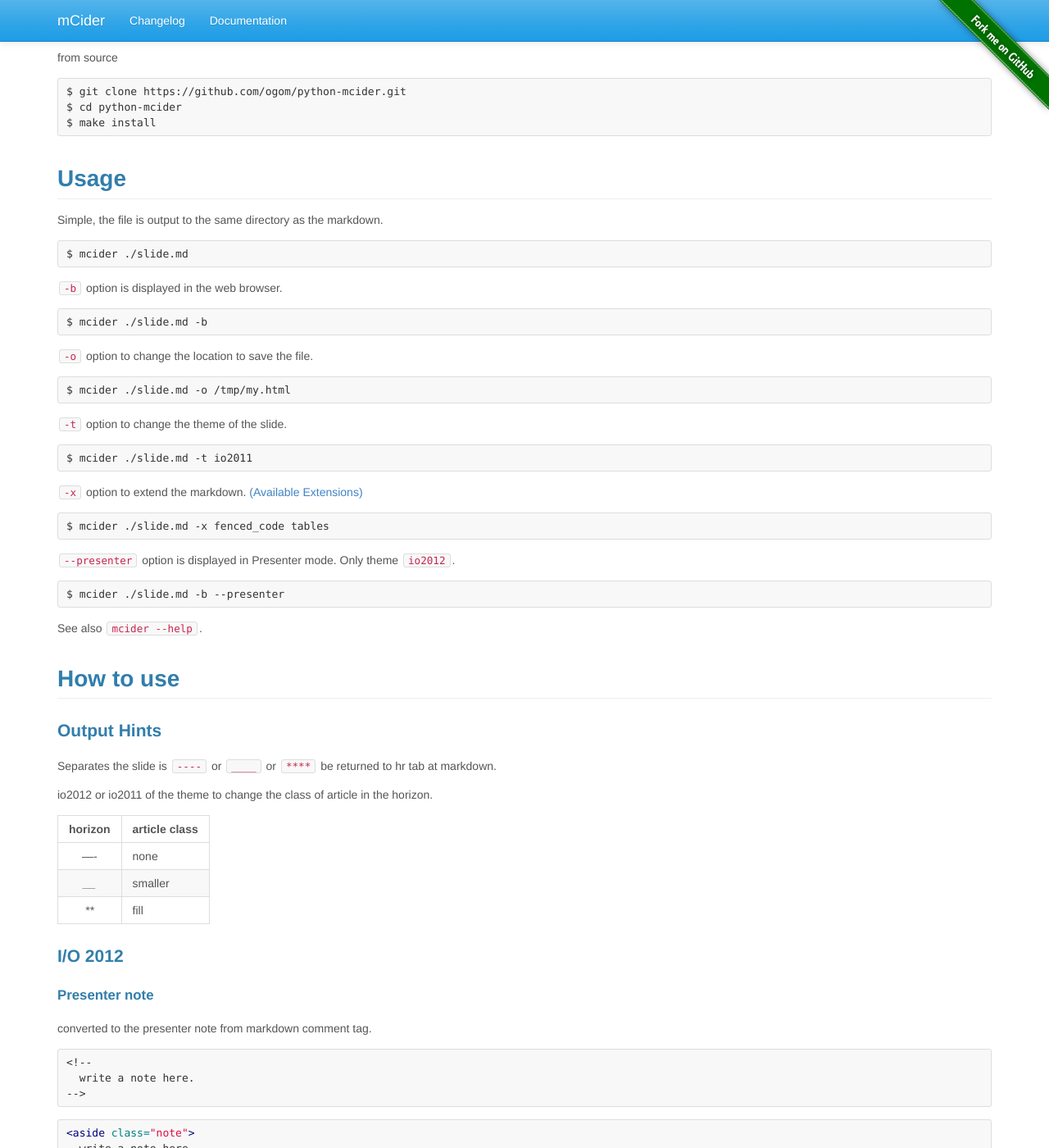
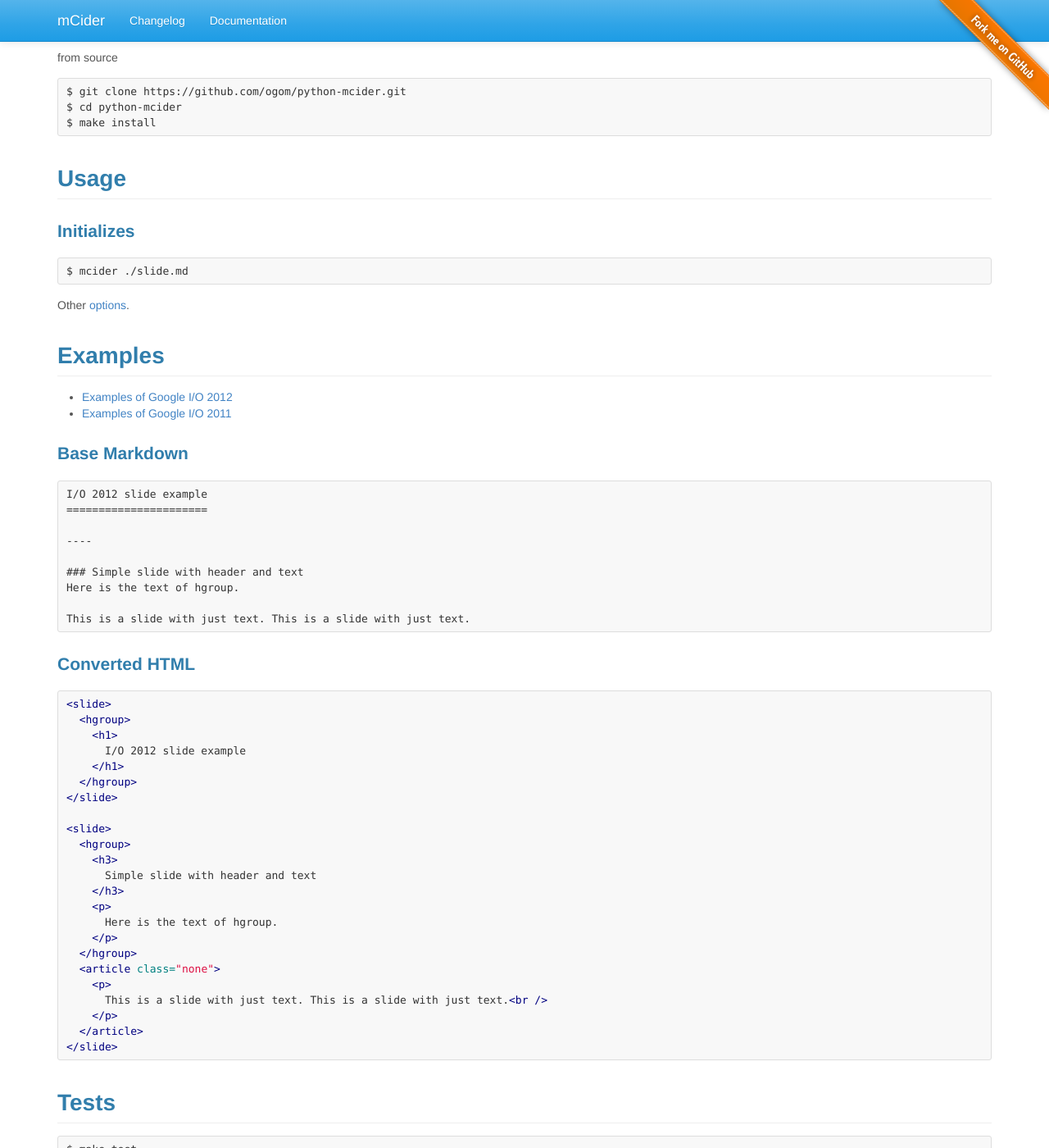
Before and after one commit to ogom/python-mcider, a Jekyll site: the page built from index.md, in a window 1280 px wide and 1400 px high, scrolled down 521 px. Shown: the whole window at 82% size. Built offline with Jekyll 4.4.1, drawn with Linux system fonts in a browser that asks for light colours; Markdown is read by kramdown in place of the engine named in the settings; some of the changed text lies outside the part shown.

Commit message:
Added usage on docs

````diff
--- a/_includes/navbar.liquid
+++ b/_includes/navbar.liquid
@@ -2,7 +2,7 @@
   <div class="container">
     <a href="https://github.com/ogom/python-mcider">
     <img style="position: absolute; top: 0; right: 0; border: 0;"
-      src="{{ site.baseurl }}/assets/img/ribbons/forkme_right_green.png" alt="Fork me on GitHub"</a>
+      src="{{ site.baseurl }}/assets/img/ribbons/forkme_right_orange.png" alt="Fork me on GitHub"</a>
     <div class="navbar-header">
       <a href="{{ site.baseurl }}/" class="navbar-brand">{{ site.name }}</a>
       <button class="navbar-toggle" type="button" data-toggle="collapse" data-target="#navbar-main">
--- a/index.md
+++ b/index.md
@@ -5,10 +5,10 @@
 
 mCider is markdown converter for slideshow.
 
-* [Examples of Google I/O 2012](http://ogom.github.com/python-mcider/examples/io2012/slide.html)
-* [Examples of Google I/O 2011](http://ogom.github.com/python-mcider/examples/io2011/slide.html)
+* `----` is separate of the slides.
+* Adjust the slide to the size of the window.
 
-![mcider](http://ogom.github.io/python-mcider/assets/img/mcider.png)
+![mcider]({{ site.baseurl }}/assets/img/mcider.png)
 
 ## Installation
 
@@ -32,76 +32,61 @@
 
 ## Usage
 
-Simple, the file is output to the same directory as the markdown.
+### Initializes
 
 ```
 $ mcider ./slide.md
 ```
 
-`-b` option is displayed in the web browser.
+Other [options]({{ site.baseurl }}/docs/usage/options.html).
+
+## Examples
+
+* [Examples of Google I/O 2012]({{ site.baseurl }}/examples/io2012/slide.html)
+* [Examples of Google I/O 2011]({{ site.baseurl }}/examples/io2011/slide.html)
+
+
+### Base Markdown
 
 ```
-$ mcider ./slide.md -b
+I/O 2012 slide example
+======================
+
+----
+
+### Simple slide with header and text
+Here is the text of hgroup.
+
+This is a slide with just text. This is a slide with just text.
 ```
 
-`-o` option to change the location to save the file.
-
-```
-$ mcider ./slide.md -o /tmp/my.html
-```
-
-`-t` option to change the theme of the slide.
-
-```
-$ mcider ./slide.md -t io2011
-```
-
-`-x` option to extend the markdown. [(Available Extensions)](https://pythonhosted.org/Markdown/extensions/index.html)
-
-```
-$ mcider ./slide.md -x fenced_code tables
-```
-
-`--presenter` option is displayed in Presenter mode. Only theme `io2012`.
-
-```
-$ mcider ./slide.md -b --presenter
-```
-
-See also `mcider --help`.
-
-## How to use
-### Output Hints
-
-Separates the slide is `----` or `____` or `****` be returned to hr tab at markdown.
-
-io2012 or io2011 of the theme to change the class of article in the horizon.
-
-| horizon | article class |
-|:-------:|:--------------|
-|  ----   |  none         |
-|  ____   |  smaller      |
-|  ****   |  fill         |
-
-### I/O 2012
-
-#### Presenter note
-
-converted to the presenter note from markdown comment tag.
-
-```
-<!--
-  write a note here.
--->
-```
+### Converted HTML
 
 ```html
-<aside class="note">
-  write a note here.
-</aside>
+<slide>
+  <hgroup>
+    <h1>
+      I/O 2012 slide example
+    </h1>
+  </hgroup>
+</slide>
+
+<slide>
+  <hgroup>
+    <h3>
+      Simple slide with header and text
+    </h3>
+    <p>
+      Here is the text of hgroup.
+    </p>
+  </hgroup>
+  <article class="none">
+    <p>
+      This is a slide with just text. This is a slide with just text.<br />
+    </p>
+  </article>
+</slide>
 ```
-
-![presenter](http://ogom.github.com/python-mcider/assets/img/presenter.png)
 
 ## Tests
 
````
Also changed, not shown: _posts/2014-05-18-0.2.1.md (+1 -1 lines), docs/examples/io2011.md (+1 -1 lines), docs/examples/io2012.md (+21 -1 lines), docs/index.md (+5 -0 lines), docs/usage/hints.md (added, +16 -0 lines), docs/usage/options.md (added, +50 -0 lines), assets/img/ribbons/forkme_right_orange.png (added).
